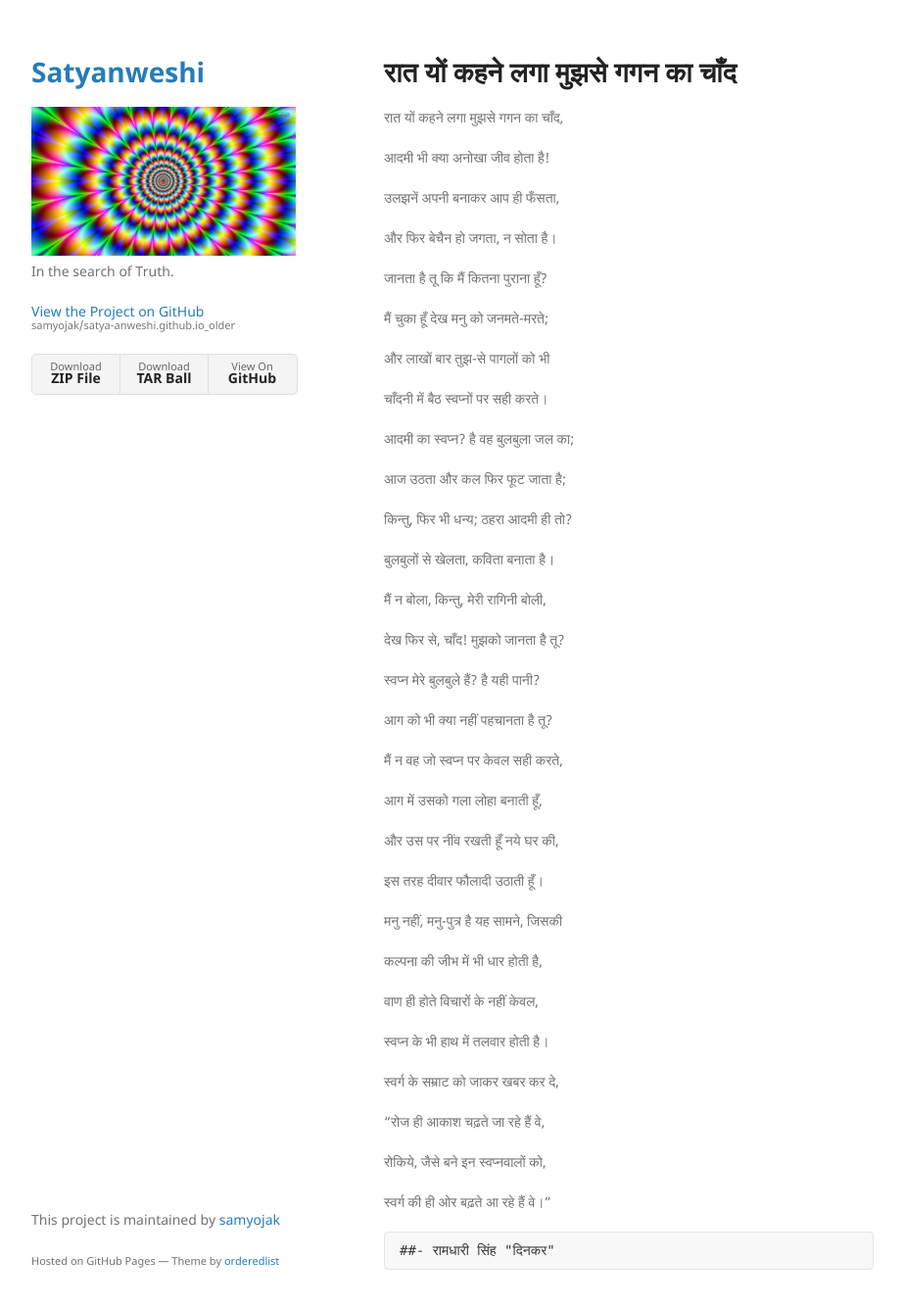
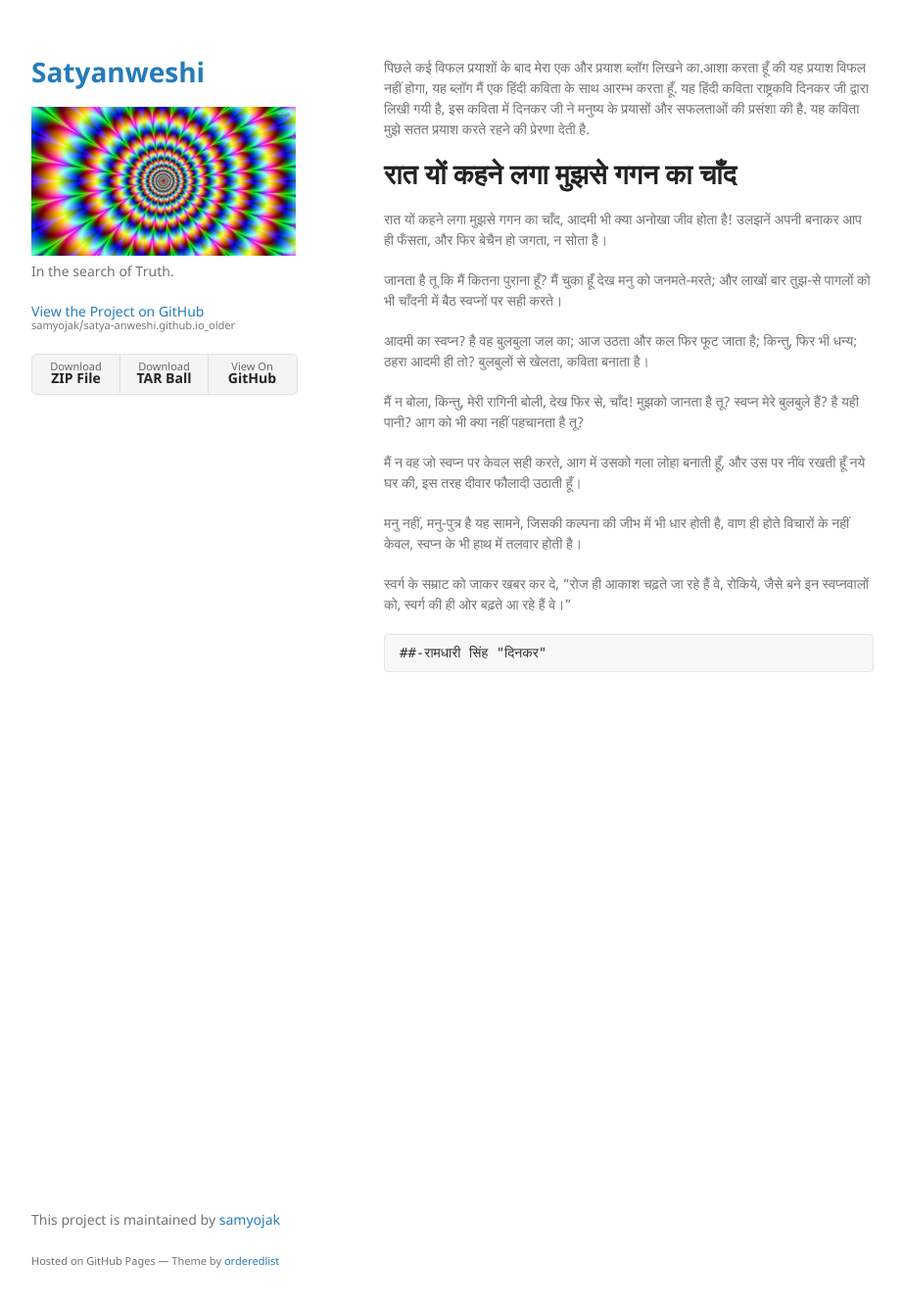
Before and after one commit to samyojak/satya-anweshi.github.io_older, a Jekyll site: the page built from index.md, in a window 1280 px wide and 1366 px high. Shown: the top 1335 px of the window at 98% size, without its empty margins (178-1101 px from the left). Built offline with Jekyll 4.4.1, drawn with Linux system fonts in a browser that asks for light colours; our own code applies the rules of GitHub Pages for plain Markdown files.

Commit message:
Adding comments

```diff
--- a/index.md
+++ b/index.md
@@ -1,64 +1,45 @@
 ---
 layout: default
+title: Satyanweshi : In the search of Truth
 ---
+
+पिछले कई विफल प्रयाशों के बाद मेरा एक और प्रयाश ब्लॉग लिखने का.आशा करता हूँ की यह प्रयाश विफल नहीं होगा, यह ब्लॉग मैं एक हिंदी कविता के साथ आरम्भ करता हूँ. यह हिंदी कविता राष्ट्रकवि दिनकर जी द्वारा लिखी गयी है, इस कविता में दिनकर जी ने मनुष्य के प्रयासों और सफलताओं की प्रसंशा की है. यह कविता मुझे सतत प्रयाश करते रहने की प्रेरणा देती है.
 
 # रात यों कहने लगा मुझसे गगन का चाँद
 
 रात यों कहने लगा मुझसे गगन का चाँद,
-
 आदमी भी क्या अनोखा जीव होता है!
-
 उलझनें अपनी बनाकर आप ही फँसता,
-
 और फिर बेचैन हो जगता, न सोता है।
 
 जानता है तू कि मैं कितना पुराना हूँ?
-
 मैं चुका हूँ देख मनु को जनमते-मरते;
-
 और लाखों बार तुझ-से पागलों को भी
-
 चाँदनी में बैठ स्वप्नों पर सही करते।
 
 आदमी का स्वप्न? है वह बुलबुला जल का;
-
 आज उठता और कल फिर फूट जाता है;
-
 किन्तु, फिर भी धन्य; ठहरा आदमी ही तो?
-
 बुलबुलों से खेलता, कविता बनाता है।
 
 मैं न बोला, किन्तु, मेरी रागिनी बोली,
-
 देख फिर से, चाँद! मुझको जानता है तू?
-
 स्वप्न मेरे बुलबुले हैं? है यही पानी?
-
 आग को भी क्या नहीं पहचानता है तू?
 
 मैं न वह जो स्वप्न पर केवल सही करते,
-
 आग में उसको गला लोहा बनाती हूँ,
-
 और उस पर नींव रखती हूँ नये घर की,
-
 इस तरह दीवार फौलादी उठाती हूँ।
 
 मनु नहीं, मनु-पुत्र है यह सामने, जिसकी
-
 कल्पना की जीभ में भी धार होती है,
-
 वाण ही होते विचारों के नहीं केवल,
-
 स्वप्न के भी हाथ में तलवार होती है।
 
 स्वर्ग के सम्राट को जाकर खबर कर दे,
-
 "रोज ही आकाश चढ़ते जा रहे हैं वे,
-
 रोकिये, जैसे बने इन स्वप्नवालों को,
-
 स्वर्ग की ही ओर बढ़ते आ रहे हैं वे।"
 
-
-	##- रामधारी सिंह "दिनकर"
+	##-रामधारी सिंह "दिनकर"
```
